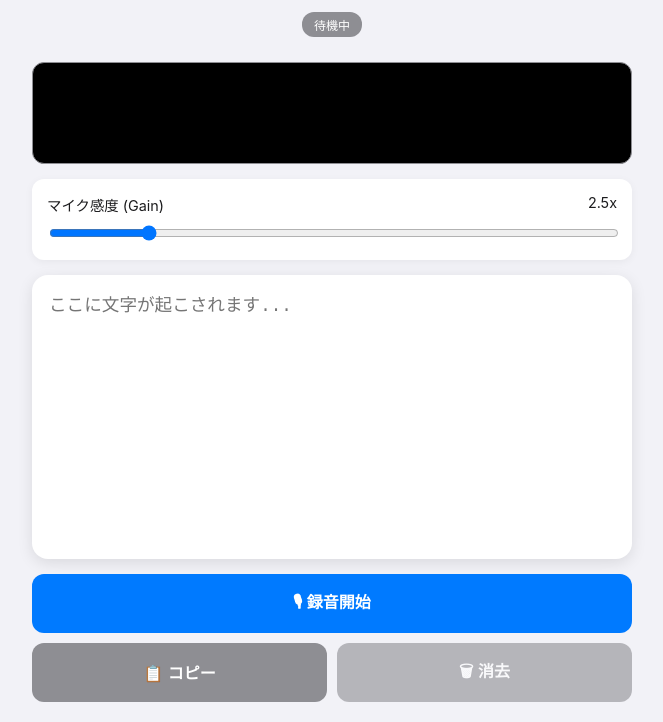
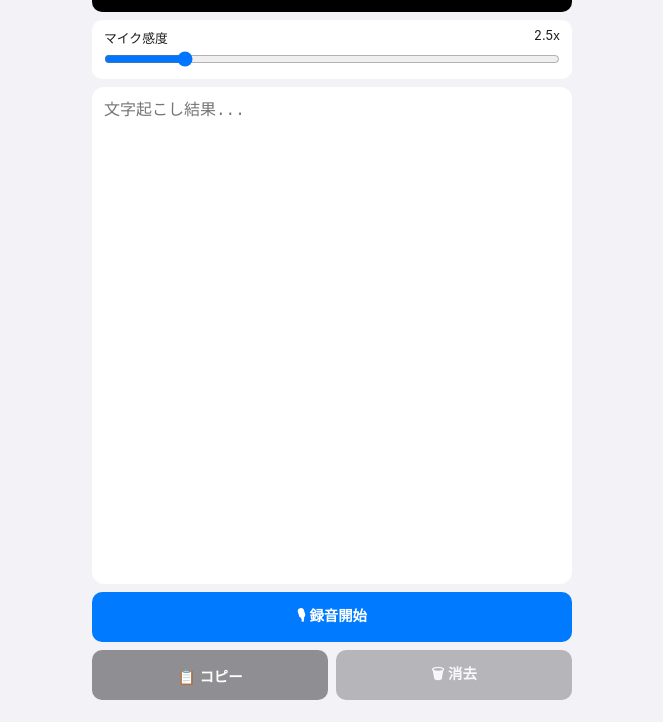
Before and after one commit to marukomentosu/onseimemo, a plain HTML site: page index.html in a window 1280 px wide. Shown: the part 90-812 px from the top of the page, without its empty margins (308-971 px from the left). Drawn offline with Linux system fonts and the light colour scheme.

Commit message:
index.html を更新

```diff
--- a/index.html
+++ b/index.html
@@ -3,7 +3,7 @@
 <head>
     <meta charset="UTF-8">
     <meta name="viewport" content="width=device-width, initial-scale=1.0, maximum-scale=1.0, user-scalable=no">
-    <title>Pro Visual Recorder</title>
+    <title>Pro Visual Recorder - OnePage</title>
     <style>
         :root {
             --primary: #007aff;
@@ -16,83 +16,96 @@
         @media (prefers-color-scheme: dark) {
             :root { --bg: #000000; --card: #1c1c1e; --text: #ffffff; --secondary: #48484a; }
         }
+
+        * { box-sizing: border-box; }
+
         body {
             font-family: -apple-system, system-ui, sans-serif;
             background-color: var(--bg);
             color: var(--text);
             margin: 0;
+            height: 100vh;
             display: flex;
             justify-content: center;
-            min-height: 100vh;
+            overflow: hidden; /* スクロールを禁止して1画面に固定 */
         }
+
         .app-container {
             width: 100%;
-            max-width: 600px;
-            padding: 20px;
+            max-width: 500px;
+            padding: 10px;
             display: flex;
             flex-direction: column;
-            gap: 15px;
+            height: 100%; /* 全高を使用 */
+            gap: 8px;
         }
-        .header { text-align: center; }
+
+        .header { display: flex; justify-content: space-between; align-items: center; padding: 0 5px; }
+        h1 { font-size: 1.2rem; margin: 0; }
         #status-badge {
-            display: inline-block;
-            padding: 4px 12px;
-            border-radius: 12px;
-            font-size: 12px;
+            padding: 2px 10px;
+            border-radius: 10px;
+            font-size: 11px;
             background: var(--secondary);
             color: white;
-            margin-bottom: 10px;
         }
+
         .visualizer-container {
             background: #000;
-            border-radius: 12px;
-            overflow: hidden;
-            height: 100px;
-            border: 1px solid var(--secondary);
+            border-radius: 10px;
+            height: 60px; /* 高さを抑える */
+            flex-shrink: 0;
         }
-        canvas { width: 100%; height: 100%; }
+        canvas { width: 100%; height: 100%; display: block; }
 
         .gain-control {
             background: var(--card);
-            padding: 15px;
-            border-radius: 12px;
-            box-shadow: 0 2px 8px rgba(0,0,0,0.05);
+            padding: 8px 12px;
+            border-radius: 10px;
+            flex-shrink: 0;
         }
-        .gain-info { display: flex; justify-content: space-between; font-size: 0.9rem; margin-bottom: 8px; }
-        input[type=range] { width: 100%; cursor: pointer; }
+        .gain-info { display: flex; justify-content: space-between; font-size: 0.8rem; margin-bottom: 4px; }
+        input[type=range] { width: 100%; margin: 0; cursor: pointer; }
 
         .text-card {
             background: var(--card);
-            border-radius: 16px;
-            padding: 15px;
-            box-shadow: 0 4px 15px rgba(0,0,0,0.1);
-            flex-grow: 1;
+            border-radius: 12px;
+            padding: 10px;
+            flex-grow: 1; /* 余ったスペースをすべてテキストエリアに割り当て */
             display: flex;
             flex-direction: column;
+            min-height: 0; /* flex内のスクロールを有効にするための魔法 */
         }
         #result-area {
             width: 100%;
-            height: 250px;
+            height: 100%;
             border: none;
             outline: none;
             background: transparent;
             color: var(--text);
-            font-size: 1.1rem;
-            line-height: 1.6;
+            font-size: 1rem;
+            line-height: 1.5;
             resize: none;
         }
-        .controls { display: grid; grid-template-columns: repeat(2, 1fr); gap: 10px; }
+
+        .controls {
+            display: grid;
+            grid-template-columns: repeat(2, 1fr);
+            gap: 8px;
+            flex-shrink: 0;
+            padding-bottom: env(safe-area-inset-bottom); /* iPhoneのバー対策 */
+        }
         button {
-            padding: 15px;
+            padding: 12px;
             border: none;
-            border-radius: 12px;
+            border-radius: 10px;
             font-weight: 600;
-            font-size: 1rem;
+            font-size: 0.9rem;
             cursor: pointer;
             display: flex;
             align-items: center;
             justify-content: center;
-            gap: 8px;
+            gap: 5px;
         }
         #start-btn { background: var(--primary); color: white; grid-column: span 2; }
         #stop-btn { background: var(--danger); color: white; display: none; grid-column: span 2; }
@@ -114,14 +127,14 @@
 
     <div class="gain-control">
         <div class="gain-info">
-            <span>マイク感度 (Gain)</span>
+            <span>マイク感度</span>
             <span id="gain-val">2.5x</span>
         </div>
         <input type="range" id="gain-slider" min="1" max="10" step="0.1" value="2.5">
     </div>
 
     <div class="text-card">
-        <textarea id="result-area" placeholder="ここに文字が起こされます..." readonly></textarea>
+        <textarea id="result-area" placeholder="文字起こし結果..." readonly></textarea>
     </div>
 
     <div class="controls">
@@ -146,7 +159,6 @@
     let recognition, mediaRecorder, audioChunks = [], isRecording = false, finalTranscript = '';
     let audioContext, analyser, gainNode, animationId;
 
-    // ゲイン調整
     gainSlider.oninput = () => {
         const val = gainSlider.value;
         gainValDisplay.innerText = val + "x";
@@ -200,13 +212,10 @@
             const stream = await navigator.mediaDevices.getUserMedia({ audio: { echoCancellation: true, noiseSuppression: true } });
             audioContext = new (window.AudioContext || window.webkitAudioContext)();
             const source = audioContext.createMediaStreamSource(stream);
-
             analyser = audioContext.createAnalyser();
             gainNode = audioContext.createGain();
             gainNode.gain.value = gainSlider.value;
-
             const destination = audioContext.createMediaStreamDestination();
-
             source.connect(gainNode);
             gainNode.connect(analyser);
             gainNode.connect(destination);
```
